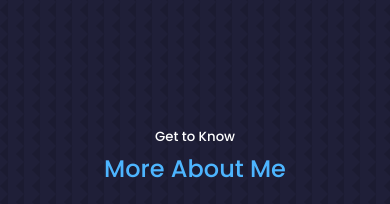
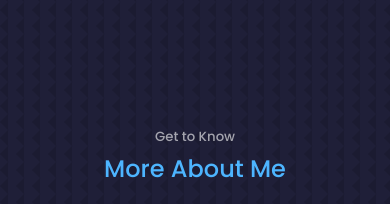
Before and after one commit to ShreyWey/personal-portfolio2.0, a React (Create React App) app: page / in a window 390 px wide. Shown: the part 846-1050 px from the top of the page. Built offline with nearby package versions, Linux system fonts and the light colour scheme.

Commit message:
index.css responive fix

```diff
--- a/src/index.css
+++ b/src/index.css
@@ -21,6 +21,7 @@
     margin: 0;
     padding: 0;
     border: 0;
+    outline: 0;
     box-sizing: border-box;
     list-style: none;
     text-decoration: none;
@@ -78,7 +79,7 @@ section {
 
 section > h2, section > h5 {
     text-align: center;
-    color: car(--color-light);
+    color: var(--color-light);
 }
 
 section > h2 {
@@ -130,10 +131,20 @@ img{
 /* MEDIA QUERIES */
 @media screen and (max-width: 1024px) {
     .container {
+        width: var(--container-width-md);
+    }
+
+    section {
+        margin-bottom: 6rem;
+    }
+}
+
+@media screen and (max-width: 600px) {
+    .container {
         width: var(--container-width-sm);
     }
 
-    section > h2 {
+    section > h2{
         margin-bottom: 2rem;
     }
 }
```
